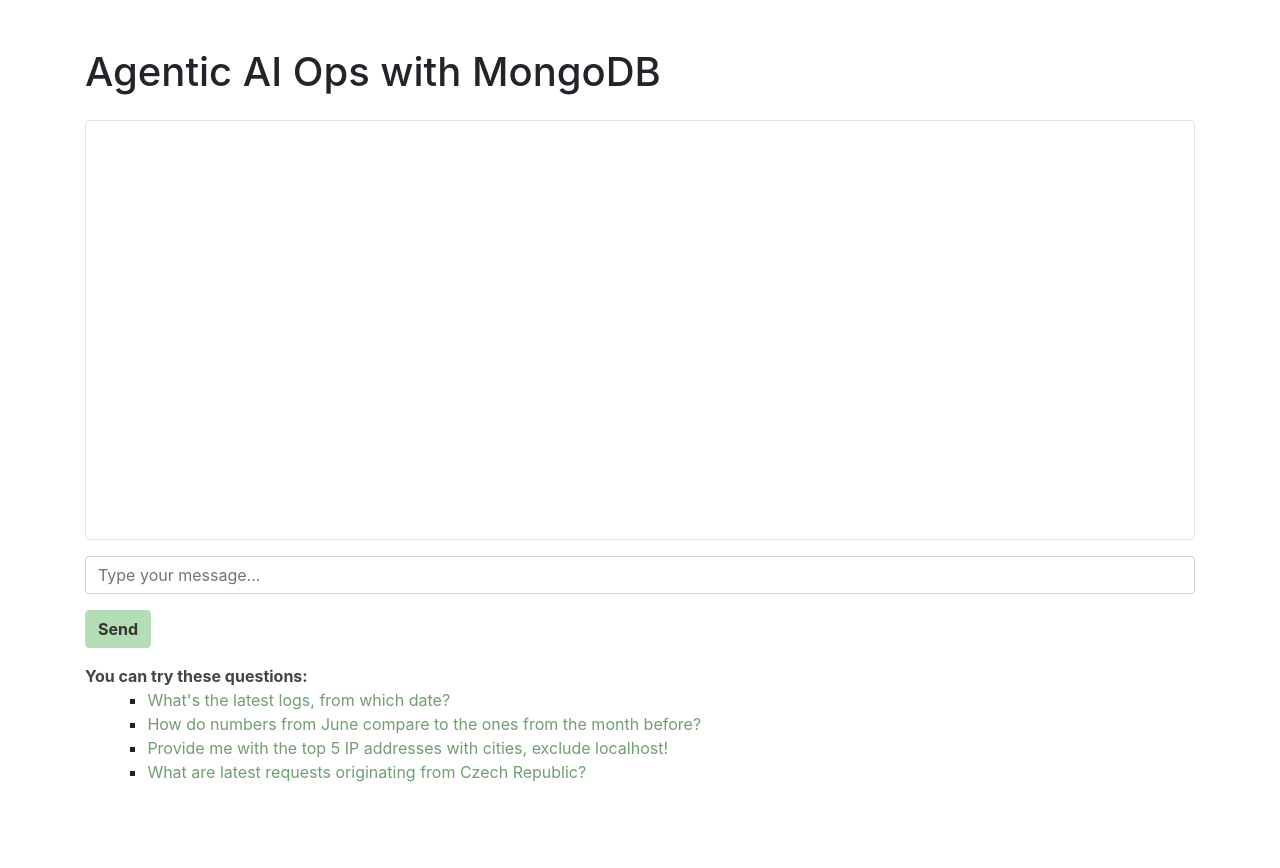
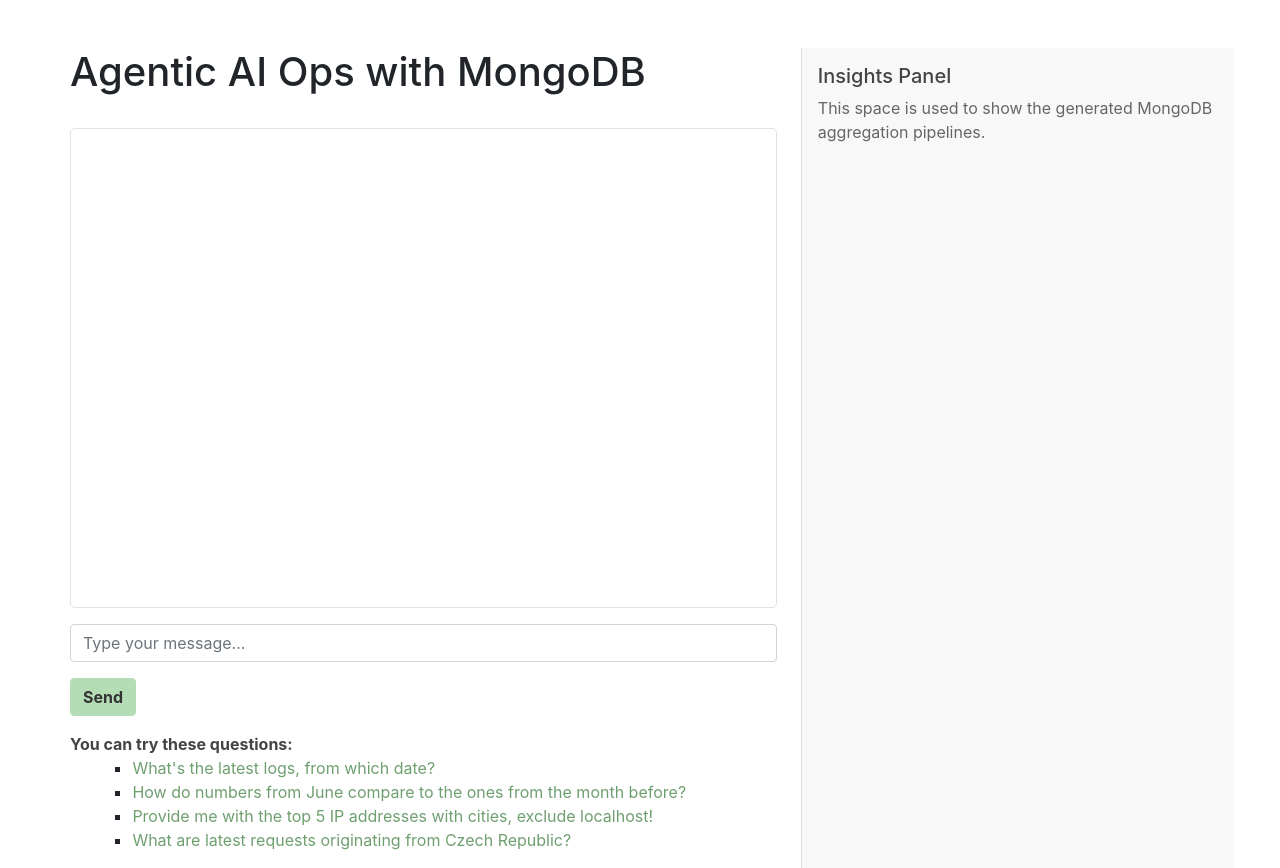
Before and after one commit to mongodb-industry-solutions/telco-ai-ops, a Flask app: page / in a window 1280 px wide. Before the commit the page ends 782 px from the top, so only its background shows below. Run offline with Flask 3, Linux system fonts and the light colour scheme; some libraries are stand-ins or nearby versions.

Commit message:
sidebar with tech info

```diff
--- a/app.py
+++ b/app.py
@@ -3,7 +3,7 @@
 # Author: Benjamin Lorenz <benjamin.lorenz@mongodb.com>
 #
 
-from flask import Flask, render_template, request, Response
+from flask import Flask, render_template, request, jsonify, Response
 from openai import OpenAI
 import os, re, datetime, requests, json, pymongo, tiktoken
 
@@ -19,12 +19,15 @@
 
 access_log_collection = pymongo.MongoClient(MCONN)[MBASE][MCOLL]
 
-ai = OpenAI(api_key = XAI_API_KEY, base_url = "https://api.x.ai/v1")
+#ai = OpenAI(api_key = XAI_API_KEY, base_url = "https://api.x.ai/v1")
+ai = OpenAI()
 
 MAX_TOKENS = 8192
 RESERVED_TOKENS = 1000
 
 encoding = tiktoken.encoding_for_model('gpt-4o')
+
+latest_pipeline = []
 
 
 def process_pipeline(pipeline_str):
@@ -70,7 +73,10 @@
 
     If data for specific date, month, day, or weekday is requested,
     assume that we have the year 2025 and include this in the query
-    generation.
+    generation if no other year was mentioned.
+
+    To filter dates, always use true ISODates. And work with $expr,
+    $and where you see fit.
 
     Important: Never include stages in the pipeline that perform write
     operations on the database, such as $merge. The calculations of
@@ -84,17 +90,17 @@
 
     try:
         response = ai.chat.completions.create(
-            model = "grok-3-latest",
+            #model = "grok-3-latest",
+            model = "gpt-4.1",
             messages = [
                 { "role" : "system", "content" : "You are a MongoDB query creation assistant." },
                 { "role" : "user", "content" : prompt }
-            ],
-            max_tokens = 2000,
-            n = 1,
-            temperature = 0.7
+            ]
+            #max_tokens = 2000,
+            #n = 1,
+            #temperature = 0.7
         )
         pipeline = response.choices[0].message.content.strip()
-        print(pipeline)
         return pipeline
 
     except Exception as e:
@@ -121,6 +127,10 @@
         pipeline = gen(user_input)
         if pipeline:
             try:
+                # preserve latest pipeline
+                latest_pipeline.clear()
+                latest_pipeline.append(pipeline)
+                # and execute it
                 pipeline_converted = process_pipeline(pipeline)
                 context = str(list(access_log_collection.aggregate(pipeline_converted)))
                 if len(context) < 256000:
@@ -141,6 +151,20 @@
 @app.route('/')
 def home():
     return render_template('index.html')
+
+
+def shorten(text):
+    lines = text.split('\n')
+    if len(lines) > 55:
+        shortened = lines[:55]
+        return '\n'.join(shortened) + '\n\n... skipped lines ...'
+    else:
+        return text
+
+
+@app.route("/latest-pipeline")
+def get_latest_pipeline():
+    return Response(shorten(latest_pipeline[0]), mimetype='text/plain')
 
 
 @app.route('/chat', methods=['POST'])
--- a/static/css/styles.css
+++ b/static/css/styles.css
@@ -9,7 +9,7 @@
 }
 
 #chat-box {
-    height: 420px;
+    height: 480px;
     overflow-y: scroll;
     background-color: #ffffff;
     border: 1px solid #dee2e6;
--- a/static/js/scripts.js
+++ b/static/js/scripts.js
@@ -4,6 +4,24 @@
 //
 
 let chatHistory = [];
+
+function updatePipelineSidebar() {
+    fetch('/latest-pipeline')
+        .then(res => res.text())
+        .then(text => {
+            const formatted = text
+                  .replace(/&/g, '&amp;')
+                  .replace(/</g, '&lt;')
+                  .replace(/>/g, '&gt;')
+                  .replace(/\n/g, '<br>')
+                  .replace(/  /g, '&nbsp;&nbsp;');
+
+            document.getElementById('sidebar').innerHTML = `
+              <h2 style="font-size: 1.25rem; color: #444;">Aggregation Pipeline</h2>
+              <div style="font-family: monospace; font-size: 0.6rem; line-height: 1.3;">${formatted}</div>
+            `;
+        });
+}
 
 function handleChatFormSubmit(e, customMessage = null) {
     if (e) e.preventDefault();
@@ -76,6 +94,7 @@
 				            parsed = marked.parse(assistantMessageContent[0].innerHTML);
                             assistantMessageContent[0].innerHTML = parsed;
                             $('#chat-box').scrollTop($('#chat-box')[0].scrollHeight);
+                            updatePipelineSidebar();
                             chatHistory = data.history;
                         }
                     }
--- a/templates/index.html
+++ b/templates/index.html
@@ -8,16 +8,24 @@
     <meta charset="UTF-8">
     <title>Agentic AI Ops with MongoDB</title>
     <link rel="stylesheet" href="{{ url_for('static', filename='css/styles.css') }}">
-    <!-- Add Bootstrap CSS for responsive design -->
-    <link
-        rel="stylesheet"
-        href="https://stackpath.bootstrapcdn.com/bootstrap/4.5.2/css/bootstrap.min.css"
-        />
+    <link rel="stylesheet" href="https://stackpath.bootstrapcdn.com/bootstrap/4.5.2/css/bootstrap.min.css">
+    <style>
+        body {
+            margin: 0;
+            padding: 0;
+        }
+
+        .container {
+            padding-left: 0;
+            padding-right: 0;
+        }
+    </style>
 </head>
 <body>
-    <div class="container">
-        <h1 class="mt-5">Agentic AI Ops with MongoDB</h1>
-        <div id="chat-box" class="mt-4">
+    <div class="container mt-5" style="display: flex; gap: 1.5rem; width: 100%;">
+        <div style="flex: 0 0 62%; display: flex; flex-direction: column;">
+            <h1>Agentic AI Ops with MongoDB</h1>
+            <div id="chat-box" class="mt-4" style="flex-grow: 1; overflow-y: auto;">
                 <!-- Chat messages will appear here -->
             </div>
             <form id="chat-form" class="mt-3">
@@ -60,12 +68,13 @@
                 </div>
             </form>
         </div>
-
-    <!-- Add jQuery and Bootstrap JS for interactivity -->
+        <div id="sidebar" style="flex: 0 0 38%; background-color: #f8f8f8; padding: 1rem; border-left: 1px solid #ddd;">
+            <h2 style="font-size: 1.25rem; color: #444;">Insights Panel</h2>
+            <p style="color: #666;">This space is used to show the generated MongoDB aggregation pipelines.</p>
+        </div>
+    </div>
     <script src="https://code.jquery.com/jquery-3.5.1.min.js"></script>
-    <script
-        src="https://stackpath.bootstrapcdn.com/bootstrap/4.5.2/js/bootstrap.bundle.min.js"
-        ></script>
+    <script src="https://stackpath.bootstrapcdn.com/bootstrap/4.5.2/js/bootstrap.bundle.min.js"></script>
     <script src="https://cdn.jsdelivr.net/npm/marked/marked.min.js"></script>
     <script src="{{ url_for('static', filename='js/scripts.js') }}"></script>
 </body>
```
Lines whose indentation alone changed are shown as unchanged.
